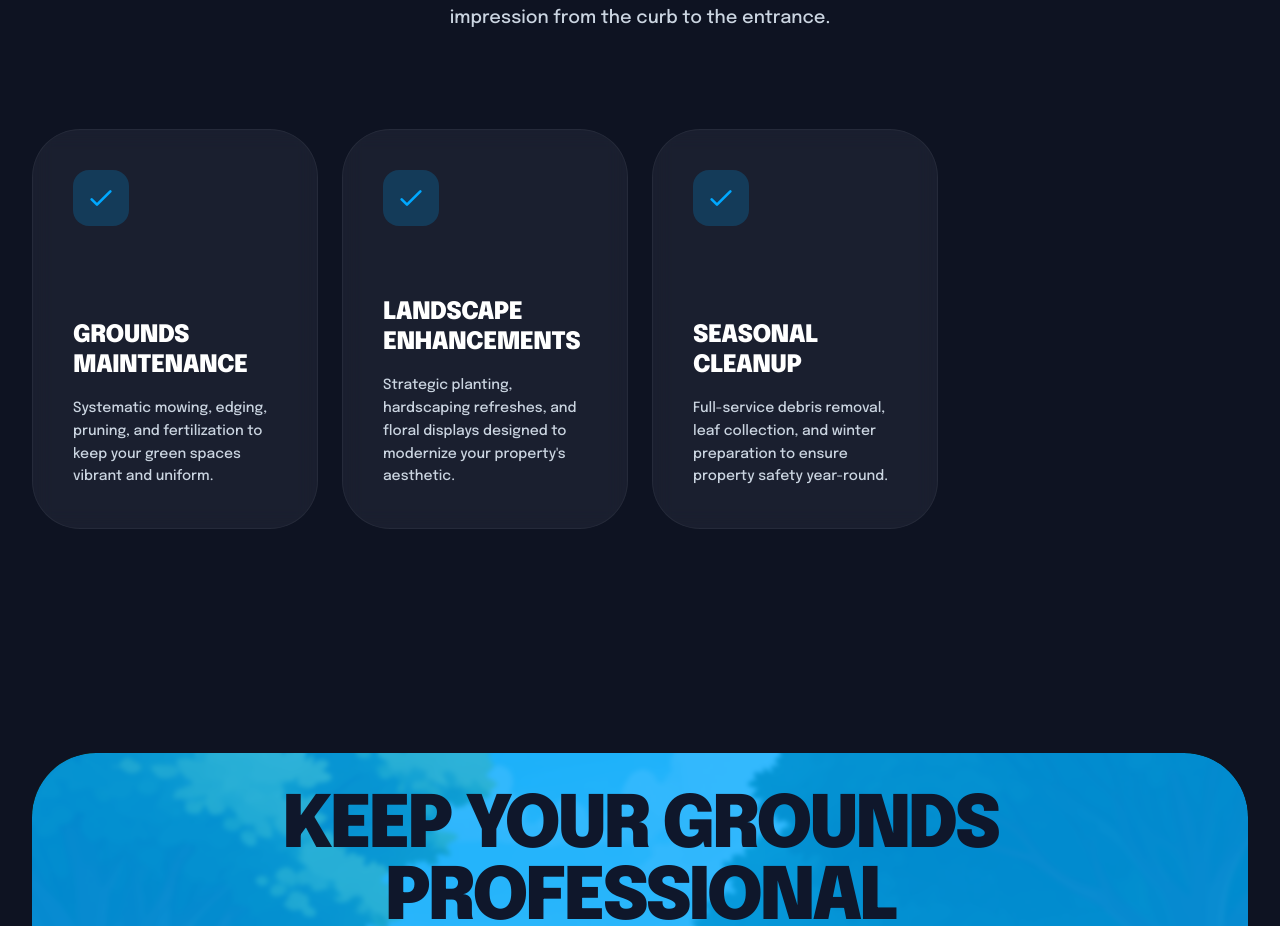
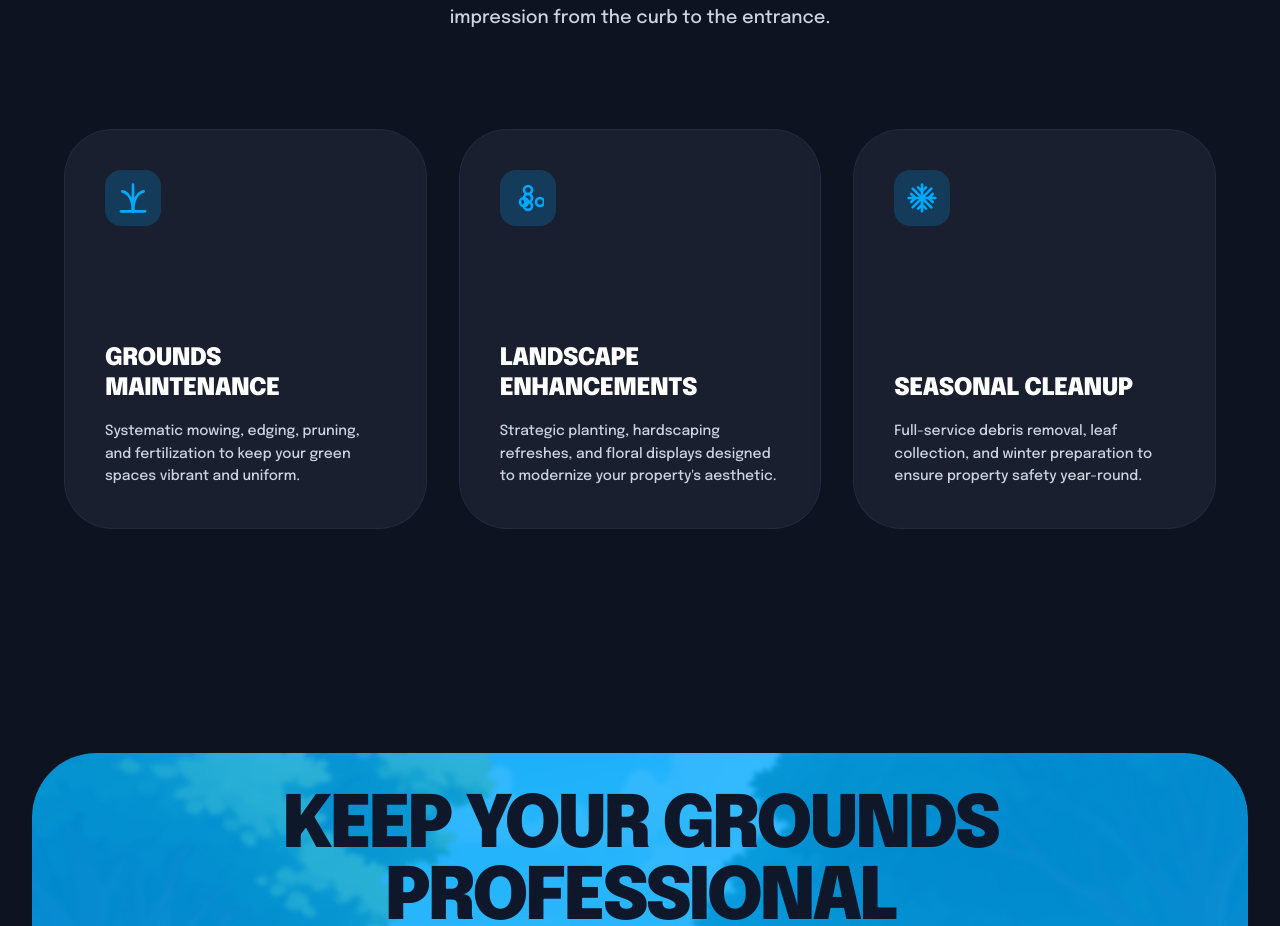
Before and after one commit to Robin239105/Cleaning-Plus, a React (Vite) app: page /services/grounds in a window 1280 px wide. Shown: the part 2109-3035 px from the top of the page. Built offline with nearby package versions, Linux system fonts and the light colour scheme.

Commit message:
Update grounds page service card icons and make grid layout 3 columns

```diff
--- a/src/pages/GroundsServices.jsx
+++ b/src/pages/GroundsServices.jsx
@@ -32,6 +32,36 @@ const GroundsServices = () => {
       icon: "Cleanup"
     }
   ];
+
+  const getIcon = (iconName) => {
+    switch (iconName) {
+      case 'Mowing':
+        return (
+          <svg className="w-8 h-8" viewBox="0 0 24 24" fill="none" stroke="currentColor" strokeWidth="2" strokeLinecap="round" strokeLinejoin="round">
+            <path d="M3 22h18" />
+            <path d="M12 22C12 14 9 8 4 7" />
+            <path d="M12 22C12 11 12 6 12 2" />
+            <path d="M12 22C12 14 15 8 20 7" />
+          </svg>
+        );
+      case 'Enhancement':
+        return (
+          <svg className="w-8 h-8" viewBox="0 0 24 24" fill="none" stroke="currentColor" strokeWidth="2" strokeLinecap="round" strokeLinejoin="round">
+            <circle cx="12" cy="12" r="3" />
+            <path d="M12 9a3 3 0 1 0 0-6 3 3 0 0 0 0 6Zm0 12a3 3 0 1 0 0-6 3 3 0 0 0 0 6Zm-6-6a3 3 0 1 0 6 0 3 3 0 0 0-6 0Zm12 0a3 3 0 1 0 6 0 3 3 0 0 0-6 0Z" />
+          </svg>
+        );
+      case 'Cleanup':
+        return (
+          <svg className="w-8 h-8" viewBox="0 0 24 24" fill="none" stroke="currentColor" strokeWidth="2" strokeLinecap="round" strokeLinejoin="round">
+            <path d="M12 2v20M2 12h20M5 5l14 14M19 5L5 19" />
+            <path d="M12 7l3-3M12 7L9 4M12 17l3 3M12 17l-3 3M7 12l-3 3M7 12l-3-3M17 12l3 3M17 12l3-3" />
+          </svg>
+        );
+      default:
+        return null;
+    }
+  };
 
   return (
     <div className="bg-background min-h-screen text-text-primary pt-24 font-heading overflow-hidden">
@@ -118,13 +148,11 @@ const GroundsServices = () => {
             </p>
           </div>
 
-          <div className="grid grid-cols-1 sm:grid-cols-2 lg:grid-cols-4 gap-6">
+          <div className="grid grid-cols-1 sm:grid-cols-2 lg:grid-cols-3 gap-8 max-w-6xl mx-auto">
             {serviceCards.map((card, idx) => (
               <div key={idx} className="glass p-8 md:p-10 rounded-3xl md:rounded-[48px] border-white/5 min-h-[350px] md:h-[400px] flex flex-col justify-between hover:bg-surface-card/40 transition-all duration-500 hover:border-primary/20 group">
                 <div className="w-14 h-14 bg-primary/20 rounded-2xl flex items-center justify-center text-primary group-hover:scale-110 transition-transform">
-                  <svg className="w-8 h-8" fill="none" stroke="currentColor" viewBox="0 0 24 24">
-                    <path strokeLinecap="round" strokeLinejoin="round" strokeWidth="2" d="M5 13l4 4L19 7" />
-                  </svg>
+                  {getIcon(card.icon)}
                 </div>
                 <div className="space-y-4">
                   <h3 className="text-xl md:text-2xl font-heading font-black text-text-primary uppercase leading-tight tracking-tight">{card.title}</h3>
```
